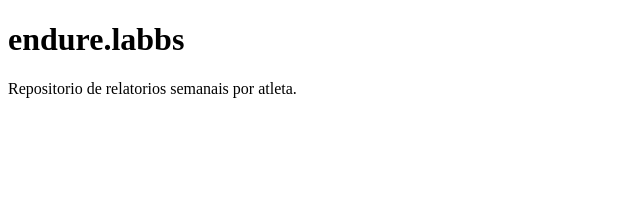
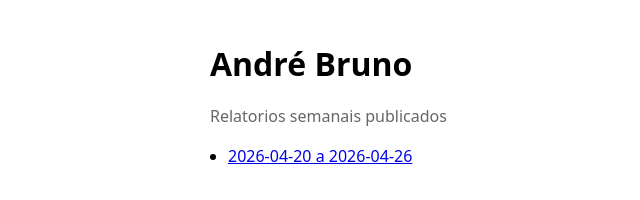
Before and after one commit to endure-labbs/endure.labbs, a plain HTML site: page docs/index.html in a window 1280 px wide. Shown: the whole page, without its empty margins (0-640 px from the left). Drawn offline with Linux system fonts and the light colour scheme.

Commit message:
Relatorio semanal 2026-04-20 a 2026-04-26 (index)

```diff
--- a/docs/index.html
+++ b/docs/index.html
@@ -3,10 +3,20 @@
 <head>
   <meta charset="utf-8" />
   <meta name="viewport" content="width=device-width, initial-scale=1" />
-  <title>endure.labbs - Endure.LabbS</title>
+  <title>André Bruno - Relatorios Semanais</title>
+  <style>
+    body{font-family:system-ui,-apple-system,Segoe UI,Roboto,sans-serif;max-width:860px;margin:40px auto;padding:0 20px;line-height:1.5}
+    h1{margin-bottom:8px}
+    .muted{color:#666}
+    ul{padding-left:18px}
+    li{margin:8px 0}
+  </style>
 </head>
 <body>
-  <h1>endure.labbs</h1>
-  <p>Repositorio de relatorios semanais por atleta.</p>
+  <h1>André Bruno</h1>
+  <p class="muted">Relatorios semanais publicados</p>
+  <ul>
+    <li><a href="https://endure-labbs.github.io/endure.labbs/reports/report_2026-04-20_2026-04-26.html">2026-04-20 a 2026-04-26</a></li>
+  </ul>
 </body>
 </html>
```
